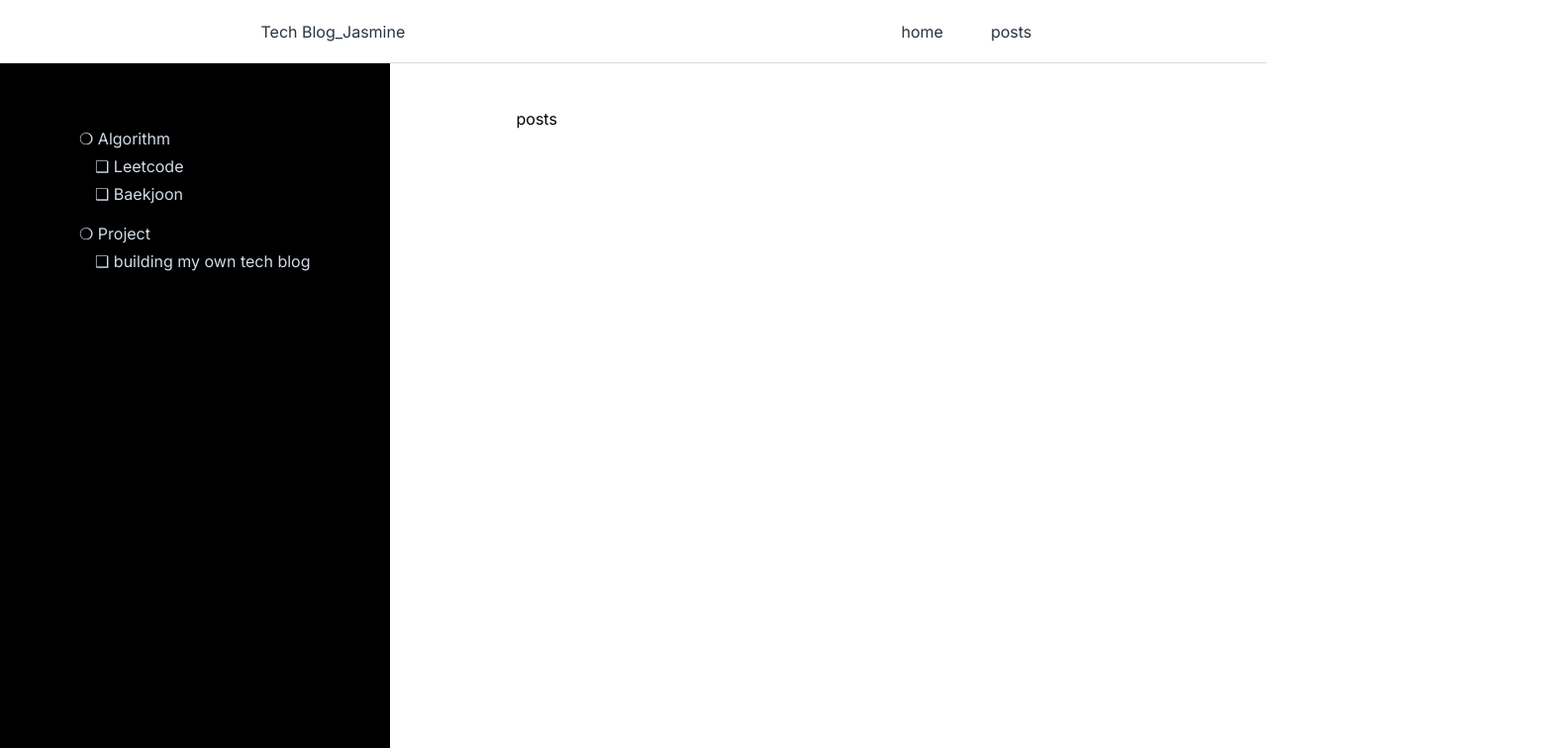
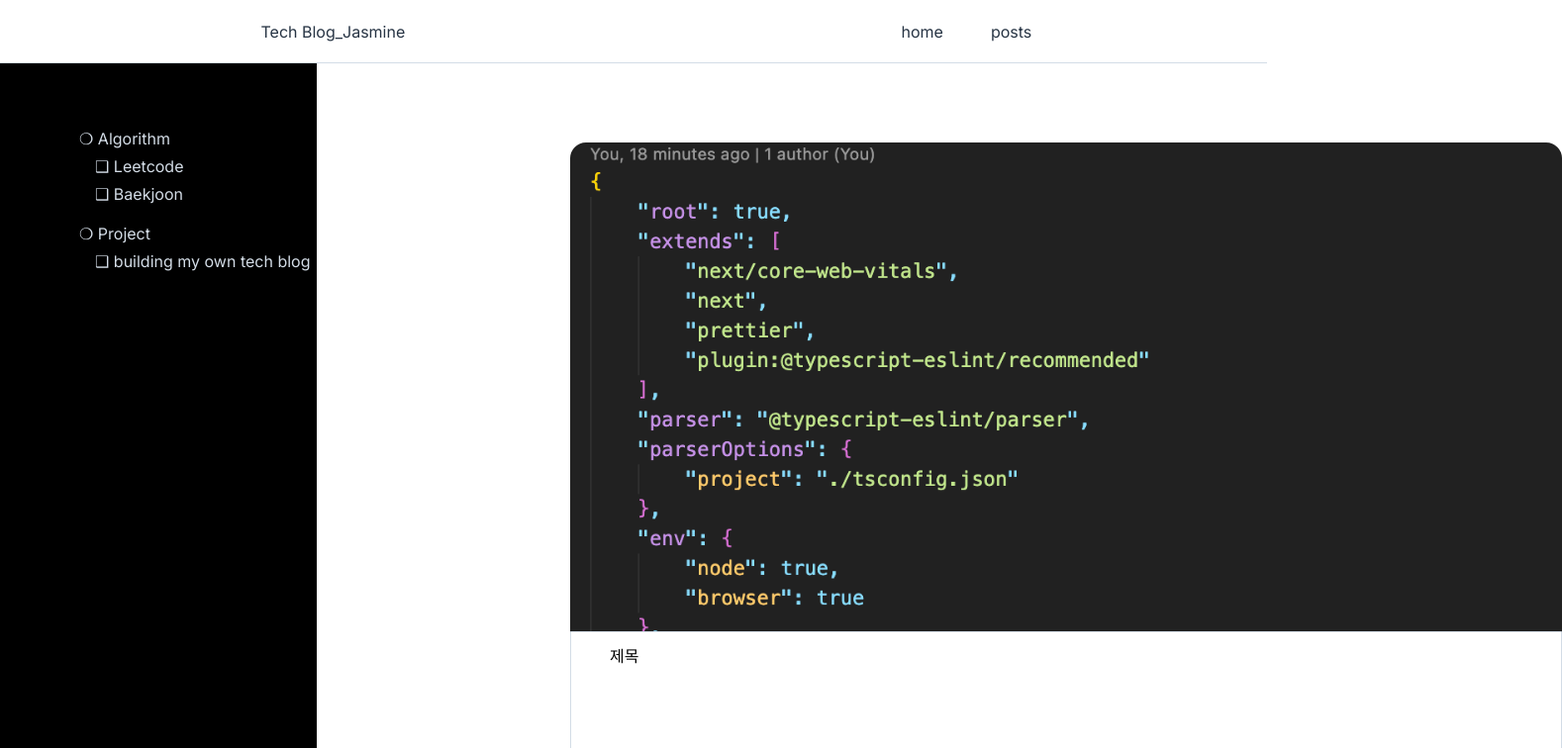
Before and after one commit to minsun0714/techblog_eng_ver, a Next.js app: page /posts in a window 1280 px wide. Shown: the top 756 px of the page at 99% size, 1578 px wide, since content can reach past the window. Built offline with nearby package versions, Linux system fonts and the light colour scheme.

Commit message:
✨ 더미 데이터를 이용하여 posts 페이지 카드 컴포넌트 레더링

```diff
--- a/src/app/posts/page.tsx
+++ b/src/app/posts/page.tsx
@@ -1,11 +1,15 @@
 import React from 'react';
+import Card from '@/components/Card';
+import DummyImg from 'public/dummyImg.png';
 
 const PostsPage = () => {
 	return (
-		<main className="flex min-h-screen flex-col items-center justify-between p-24">
-			<h1 className="bg-sky-700 hover:bg-sky-800 px-4 py-2 text-black sm:px-8 sm:py-3">
-				posts
-			</h1>
+		<main className="ml-64 flex min-h-screen flex-col items-end justify-center pt-80">
+			<ul className="flex flex-col">
+				<li className="py-[300px]">
+					<Card isBig={true} imgUrl={DummyImg} title="제목" />
+				</li>
+			</ul>
 		</main>
 	);
 };
```
